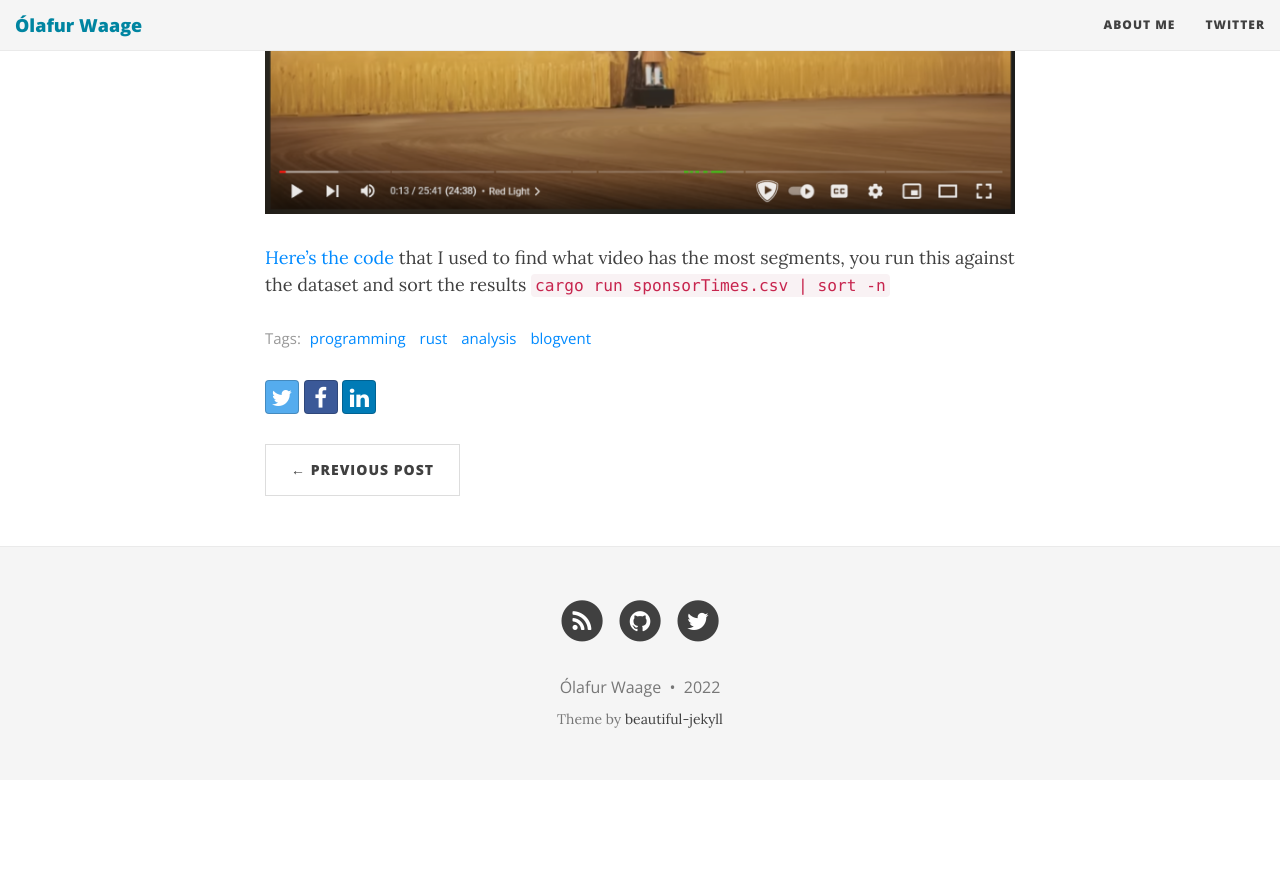
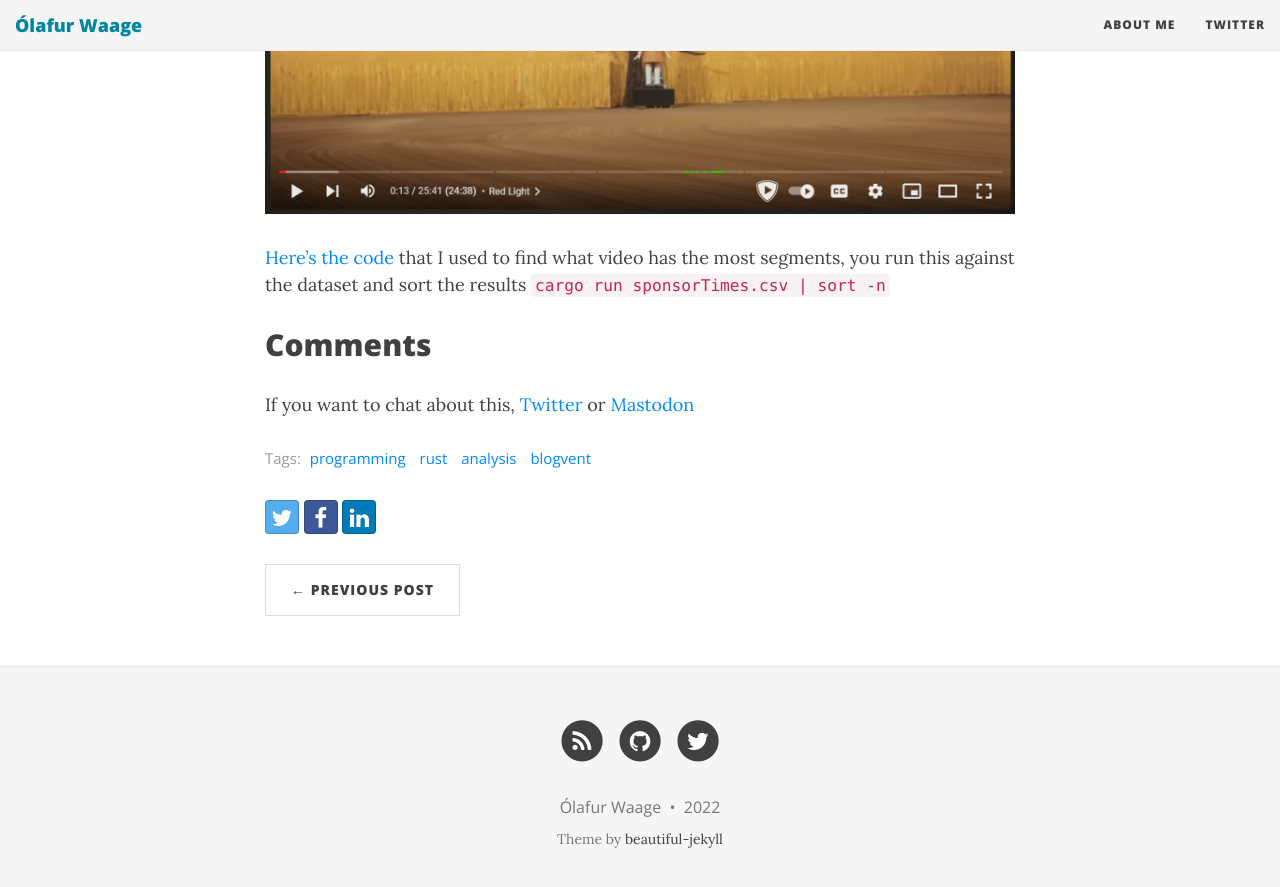
Before and after one commit to olafurw/olafurw.github.io, a Jekyll site: the page built from _posts/2022-12-21-most-sponsors.md, in a window 1280 px wide and 900 px high, scrolled down 4242 px. Shown: the top 887 px of the window. Built offline with Jekyll 4.4.1, drawn with Linux system fonts in a browser that asks for light colours; nearby versions of some CDN libraries; before the commit the page ends 5022 px from its top, so only the background shows below that.

Commit message:
sponsor 2 comments

```diff
--- a/_posts/2022-12-21-most-sponsors.md
+++ b/_posts/2022-12-21-most-sponsors.md
@@ -91,3 +91,7 @@
 ![sponsorb3](/img/sponsorb3.png "video of mrbeast's squid game video with the play bar visible and 5 green segments, but they're all around the same area.")
 
 [Here's the code](https://gist.github.com/olafurw/1e76bbe98bb8ef306c3f1e12c2aba156) that I used to find what video has the most segments, you run this against the dataset and sort the results `cargo run sponsorTimes.csv | sort -n`
+
+## Comments
+
+If you want to chat about this, [Twitter](https://twitter.com/olafurw/status/1605661683476750353) or [Mastodon](https://mastodon.social/@olafurw/109553553417430881)
```
